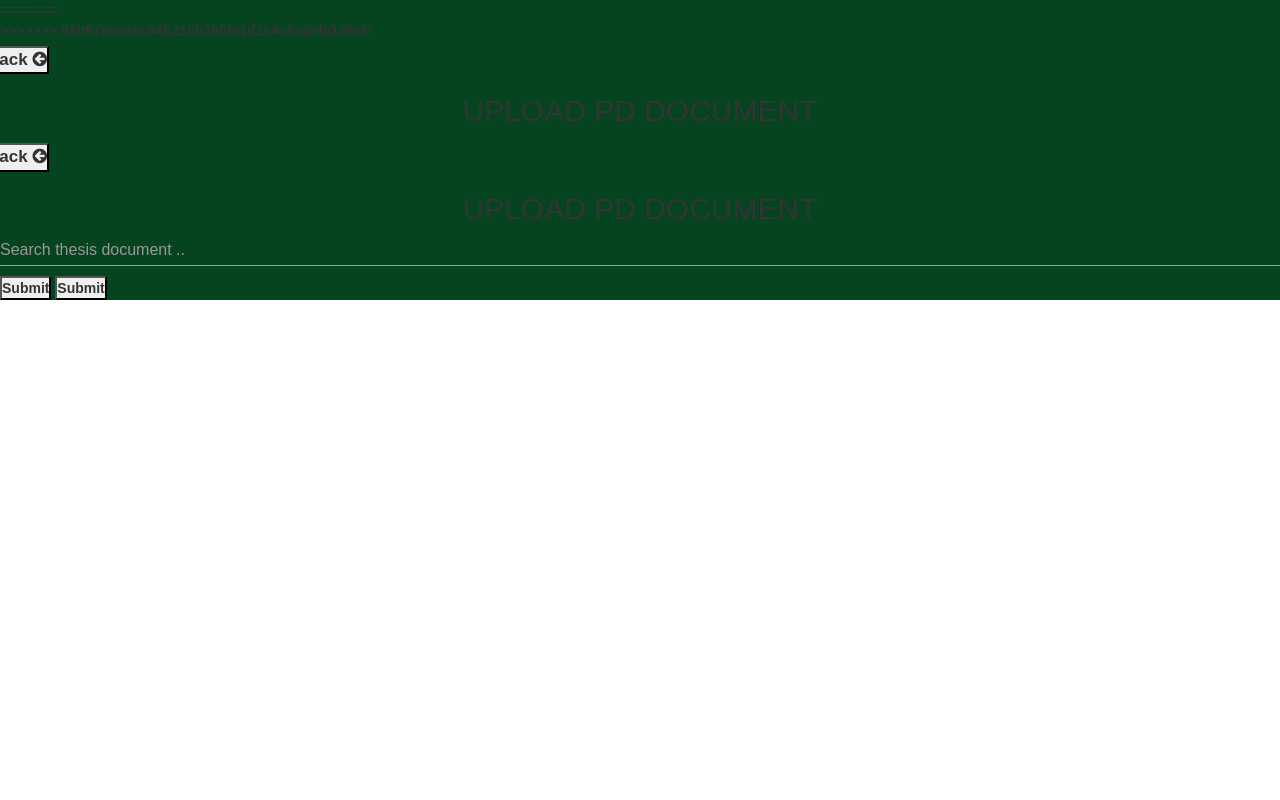
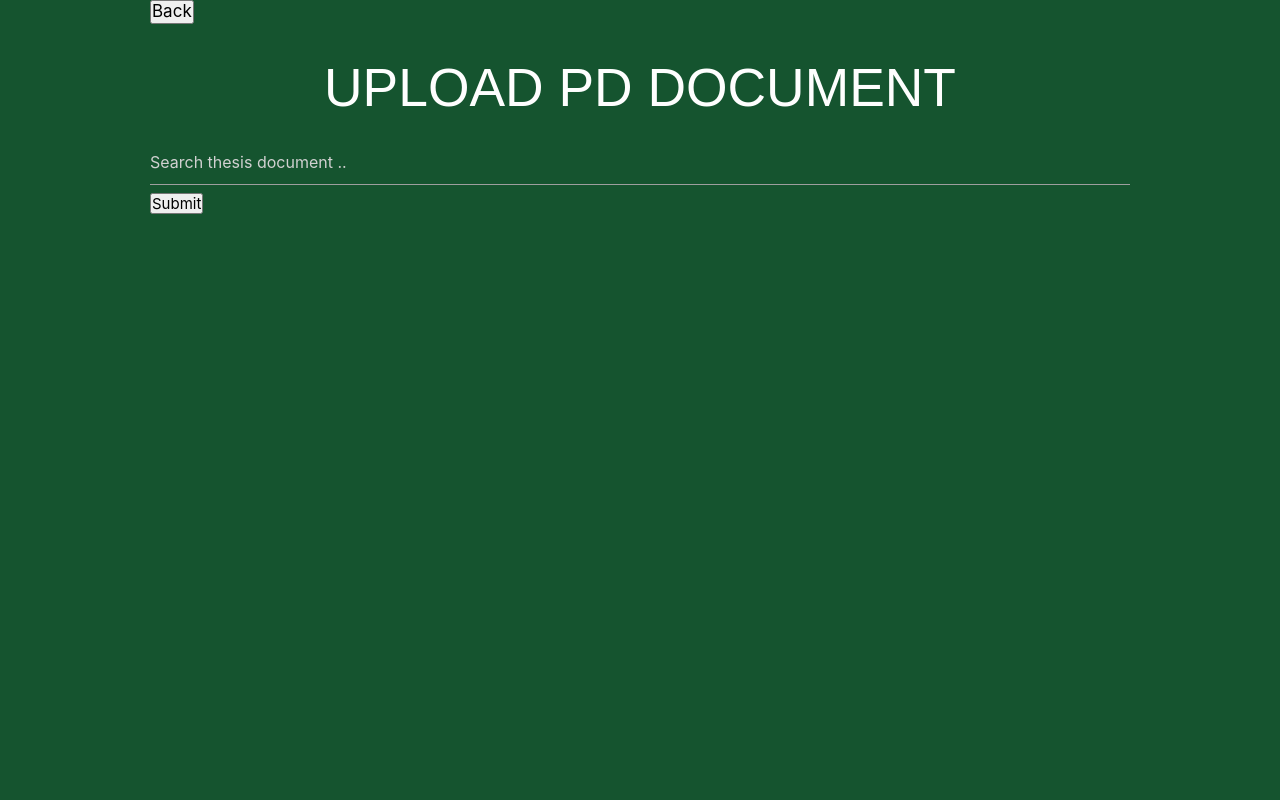
Before and after one commit to isaacsapelino/PDArchiver, a Django app: template search/templates/upload.html in a window 1280 px wide. Run offline with Django 4.2, Linux system fonts and the light colour scheme; the template is opened without the code that fills it: values that come from a table or form of the project are taken from there, others are empty; tables that the repository leaves empty hold one stand-in row (values such as "Sample post"); parts of the project's set-up code (start-up, migrations or seed data) failed here and were passed over; some libraries are stand-ins or nearby versions; some web fonts are replaced.

Commit message:
Fixed Upload Page

```diff
--- a/assets/css/main.css
+++ b/assets/css/main.css
@@ -282,7 +282,6 @@ h4 {
   visibility: hidden;
 }
 
-<<<<<<< HEAD
 /*END OF HOME SEARCH PAGE*/
 
 
@@ -417,6 +416,4 @@ input[type=submit]:hover {
     border: 0;
 }
 
-=======
->>>>>>> c0dc44025659d1cc36d4334eb05bb3935cd244e7
 /* CHECKBOX FONTS */
--- a/assets/css/upload.css
+++ b/assets/css/upload.css
@@ -1,21 +1,27 @@
+/*UPLOAD PAGE*/
+
 .uploadPage {
-    background: #064420;
+  background-color: #15542f;
   font-weight: bold;
-    color: #323435;
-    font-family: 'Poppins', sans-serif;
-    height:auto;
-
+  color: #fefefe;
+  font-family: "Poppins", sans-serif;
+  min-height: 100vh;
+  max-height: auto;
+  padding-left: 10em;
+  padding-right: 10em;
 }
 
  {
   box-sizing: border-box;
 }
 
-input[type=text], select, textarea {
+input[type="text"],
+select,
+textarea {
   width: 100%;
   padding: 12px;
   border: 1px solid black;
-  background-color: #6e672d;
+  background-color: #f8f7ee;
   border-radius: 4px;
   resize: vertical;
   line-height: 10em !important;
--- a/search/templates/upload.html
+++ b/search/templates/upload.html
@@ -1,57 +1,4 @@
 {% extends 'base.html' %} {% load static %} {% block content %}
-
-<div class="uploadPage">
-  <link rel="preconnect" href="https://fonts.googleapis.com" />
-  <link rel="preconnect" href="https://fonts.gstatic.com" crossorigin />
-  <link
-    href="https://fonts.googleapis.com/css2?family=Montserrat:wght@600&family=Roboto&display=swap"
-    rel="stylesheet"
-  />
-  <link
-    rel="stylesheet"
-    href="https://cdn.jsdelivr.net/npm/bootstrap@4.6.2/dist/css/bootstrap.min.css"
-    integrity="sha384-xOolHFLEh07PJGoPkLv1IbcEPTNtaed2xpHsD9ESMhqIYd0nLMwNLD69Npy4HI+N"
-    crossorigin="anonymous"
-  />
-  <link
-    rel="stylesheet"
-    href="https://cdnjs.cloudflare.com/ajax/libs/font-awesome/4.7.0/css/font-awesome.min.css"
-  />
-  <link
-    rel="stylesheet"
-    href="https://stackpath.bootstrapcdn.com/bootstrap/4.3.1/css/bootstrap.min.css"
-  />
-  <link
-    rel="stylesheet"
-    href="https://maxcdn.bootstrapcdn.com/bootstrap/3.3.7/css/bootstrap.min.css"
-  />
-  <link
-    rel="stylesheet"
-    href="https://maxcdn.bootstrapcdn.com/bootstrap/3.3.7/css/bootstrap.min.css"
-  />
-  <link
-    rel="stylesheet"
-    href="//netdna.bootstrapcdn.com/bootstrap/3.0.0/css/bootstrap.min.css"
-  />
-  <link href="{% static 'css/upload.css' %}" rel="stylesheet" />
-  <body>
-    <div class="uploadPage">
-      =======
-      <body>
-        <div class="uploadPage">
-          >>>>>>> 55b97aea4ec84b21cb365fe1d2c4c6a2efa149cb
-          <div class="return">
-            <div class="row">
-              <div class="col-25">
-                <button style="font-size: 17px" onclick="history.back()">
-                  Back <i class="fa fa-arrow-circle-left"></i>
-                </button>
-              </div>
-            </div>
-            <h2><center>UPLOAD PD DOCUMENT</center></h2>
-          </div>
-        </div>
-
 <body>
 <div class=uploadPage>
 <div class="return">
@@ -59,17 +6,69 @@
     <div class="col-25">
       <button style="font-size:17px" onclick="history.back()">Back <i class="fa fa-arrow-circle-left"></i></button>
     </div>
-  </body>
-</div>
+
 
 <h2><center> UPLOAD PD DOCUMENT </center></h2>
 
+{% comment %}
+<div class="container">
+    <div class="row">
+      <div class="col-25">
+        <label for="researchTitle">PROJECT DESIGN TITLE</label>
+      </div>
+      <div class="col-75">
+        <input type="text" id="researchTitle" name="Research Title" placeholder="PROJECT DESIGN TITLE">
+      </div>
+    </div>
+    <div class="row">
+      <div class="col-25">
+        <label for="abstract">ABSTRACT</label>
+      </div>
+      <div class="col-75">
+        <textarea  id="abstract" name="abstract" placeholder="PROJECT DESIGN ABSTRACT" style="height:350px"></textarea>
+      </div>
+    </div>
+    <div class="row">
+      <div class="col-25">
+        <label for="author">AUTHORS</label>
+      </div>
+      <div class="col-75">
+        <input type="text" id="author" name="author" placeholder="PROJECT DESIGN AUTHORS">
+      </div>
+    </div>
+    <div class="row">
+        <div class="col-25">
+          <label for="year">YEAR</label>
+        </div>
+        <div class="col-75">
+          <input type="date" id="year" name="year" value="" min="1997-01-01" max="2030-12-31">
+        </div>
+    </div>
+      <div class="row">
+        <div class="col-25">
+                <label for="myfile">SELECT PDF FILE</label>
+        </div>
+        <div class="col-75">
+            <input  type="file" accept="application/pdf" name="myfile">
+
+        </div>
+
+      </div>
+
+
+
+    <div class="row">
+      <input type="submit" value="Submit">
+      <button type="cancel" value="CANCEL" onclick="history.back()">CANCEL</button>
+    </div>
+
+
+</div> {% endcomment %}
     <form action="#" method="post" enctype="multipart/form-data">
       {% csrf_token %}
       {{ form.as_p }}
       <ul id="tagsList">
       </ul>
-      <button type="submit" id="submitBtn" onclick="myFunction()">Submit</button>
       <button type="submit">Submit</button>
     </form>
 
@@ -115,15 +114,9 @@
       enabled : 0,
     }
   })
-  function myFunction() {
-    var txt;
-    if (confirm("Are you sure you want to continue?")) {
-      txt = "Confirm!";
-    } else {
-      txt = "Cancel!";
 
-    }
 
-  }
+
+
 </script>
 {% endblock %}
```
Also changed, not shown: other parts of assets/css/upload.css (+36 -41 lines), search/migrations/0001_initial.py (added). Lines whose indentation alone changed are shown as unchanged.
